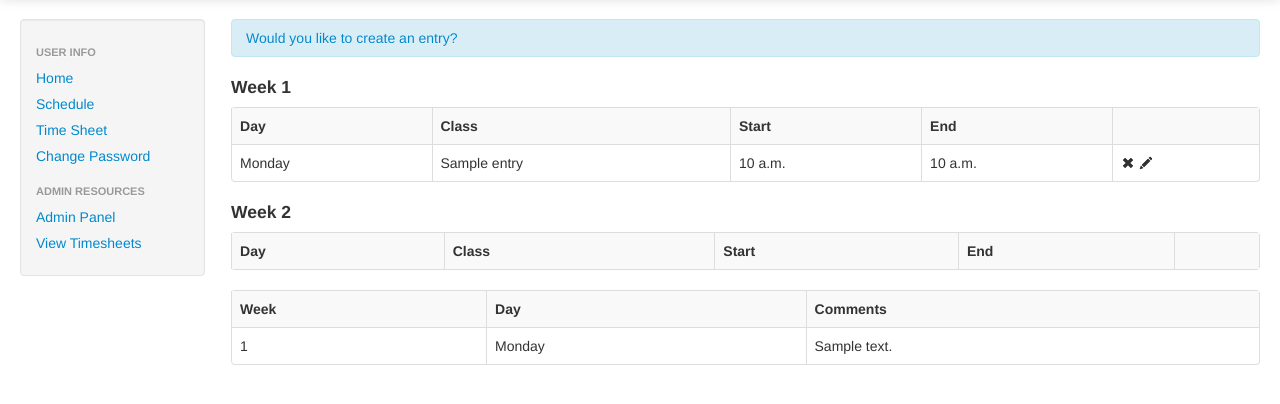
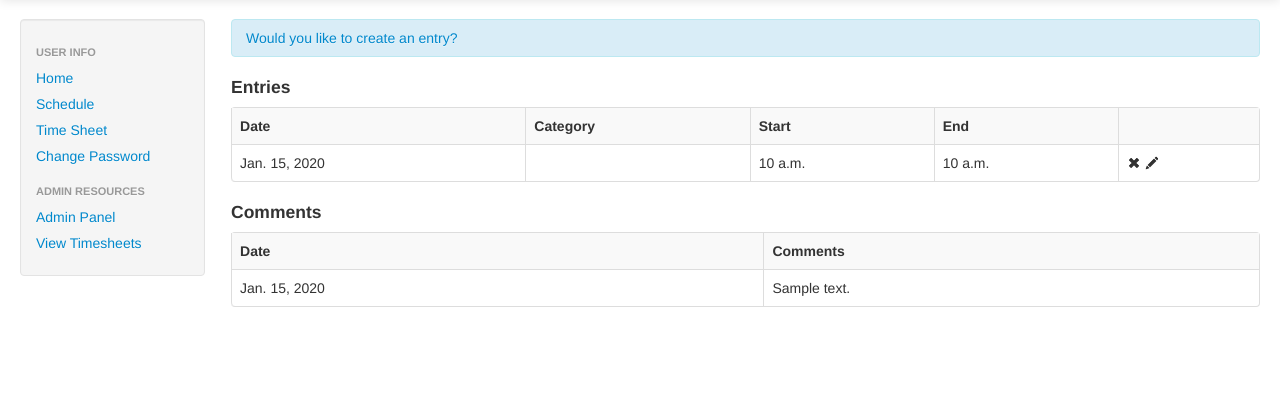
Before and after one commit to MJSteklac/wcc, a Django app: page /timesheet/1/ in a window 1280 px wide. Shown: the part 41-445 px from the top of the page. Run offline with Django 3.2, Linux system fonts and the light colour scheme; a user stored in the database is signed in; tables that the repository leaves empty hold one stand-in row (values such as "Sample post"); lists and menus that the app fills with data are empty; some libraries are stand-ins or nearby versions.

Commit message:
Modified Entries model by adding categories, date and removing week, day. Changed timesheet layout.

```diff
--- a/LabAideSite/TimeSheet/admin.py
+++ b/LabAideSite/TimeSheet/admin.py
@@ -1,7 +1,11 @@
-from TimeSheet.models import PayPeriod
+from TimeSheet.models import PayPeriod, Category
 from django.contrib import admin
 
 class PayPeriodAdmin(admin.ModelAdmin):
 	fields = ['period', 'ends_on']
 
+class CategoryAdmin(admin.ModelAdmin):
+	fields = ['name']
+
 admin.site.register(PayPeriod, PayPeriodAdmin)
+admin.site.register(Category, CategoryAdmin)
--- a/LabAideSite/TimeSheet/models.py
+++ b/LabAideSite/TimeSheet/models.py
@@ -25,17 +25,21 @@
 	def __unicode__(self):
 		return unicode(self.period)
 
+class Category(models.Model):
+	name = models.CharField(max_length=20, primary_key=True)
+
+	def __unicode__(self):
+		return unicode(self.name)
+
 class Entry(models.Model):
 	timesheet = models.ForeignKey(TimeSheet)
-	week = models.IntegerField("Week")
-	day = models.IntegerField(choices=DAYS_OF_WEEK)
-	class_name = models.CharField(max_length=7)
+	category = models.ForeignKey(Category)
 	start = models.TimeField("From")
 	end = models.TimeField("To")
 	comments = models.TextField("Comments")
-
+	date = models.DateField("Date")
 	class Meta:
-		ordering = ['week', 'day', 'start']
+		ordering = ['date', 'start']
 
 	def __unicode__(self):
 		return unicode(self.timesheet)
--- a/LabAideSite/TimeSheet/views.py
+++ b/LabAideSite/TimeSheet/views.py
@@ -2,7 +2,7 @@
 from django.shortcuts import render, render_to_response, get_object_or_404, get_list_or_404
 
 # Import models
-from TimeSheet.models import PayPeriod, TimeSheet, Entry
+from TimeSheet.models import PayPeriod, TimeSheet, Entry, Category
 from django.contrib.auth.models import User
 
 # Import decorators
@@ -22,17 +22,18 @@
 @login_required(login_url='/login/')
 def view(request, payperiod):
 	user = request.user
+	try:
+		categories = get_list_or_404(Category)
+	except:
+		categories = None
 
 	try:
 		timesheet = TimeSheet.objects.get(period=payperiod, user=user)
+		entries = get_list_or_404(Entry, timesheet=timesheet)
 	except:
-		return render_to_response('timesheet/view.html', {'user':user})
+		entries = None
 
-	try:
-		entries = get_list_or_404(Entry, timesheet=timesheet)
-		return render_to_response('timesheet/view.html', {'user':user, 'entries':entries})
-	except:
-		return render_to_response('timesheet/view.html', {'user':user})
+	return render_to_response('timesheet/view.html', {'user':user, 'entries':entries, 'categories':categories})
 
 @login_required(login_url='/login/')
 def add_entry(request, payperiod):
@@ -42,11 +43,12 @@
 def _save(request, payperiod):
 	user = request.user
 	period = PayPeriod.objects.get(period=payperiod)
+	category = Category.objects.get(name=request.POST['category'])
 	ts, created = TimeSheet.objects.get_or_create(period=period, user=user)
 	if created:
 		ts.save()
 
-	entry = Entry(timesheet=ts, week=request.POST['week'], class_name=request.POST['class_name'], day=request.POST['day'], start=request.POST['start'], end=request.POST['end'], comments=request.POST['comments'])
+	entry = Entry(timesheet=ts, category=category, start=request.POST['start'], end=request.POST['end'], comments=request.POST['comments'], date=request.POST['date'])
 	entry.save()
 	return render_to_response('success.html', {'user':user})
 
--- a/LabAideSite/templates/timesheet/add_entry.html
+++ b/LabAideSite/templates/timesheet/add_entry.html
@@ -44,6 +44,12 @@
 			</div>
 		</div>
 		<div class="control-group">
+			<label class="control-label" for="date">Date</label>
+			<div class="controls">
+				<input type="date" id="date">
+			</div>
+		</div>
+		<div class="control-group">
                         <label class=control-label for="comments">Comments</label>
 			<div class="controls">
 				<textarea name="comments" id="comments"></textarea> <br /><br />
--- a/LabAideSite/templates/timesheet/view.html
+++ b/LabAideSite/templates/timesheet/view.html
@@ -5,89 +5,36 @@
 		<a href="#add_entry" role="button" data-toggle="modal">Would you like to create an entry?</a>
 	</div>
 	<div id="timesheet_table">
-		<h4>Week 1</h4>
+		<h4>Entries</h4>
 		<table class="table table-striped table-bordered">
 			<tr>
-				<th>Day</th><th>Class</th><th>Start</th><th>End</th><th></th>
+				<th>Date</th><th>Category</th><th>Start</th><th>End</th><th></th>
 			</tr>
 			{% for entry in entries %}
-				{% if entry.week == 1 %}
 				<tr>
-						<td>
-							{% if entry.day == 0 %}Monday
-							{% elif entry.day == 1 %}Tuesday
-							{% elif entry.day == 2 %}Wednesday
-							{% elif entry.day == 3 %}Thursday
-							{% elif entry.day == 4 %}Friday
-							{% elif entry.day == 5 %}Saturday
-							{% elif entry.day == 6 %}Sunday
-							{% else %}Error
-							{% endif %}
-						</td>
-						<td>{{ entry.class_name }} </td>
+					<td>{{ entry.date }}</td>
+					<td>{{ entry.category }} </td>
 					<td>{{ entry.start }} </td>
 					<td>{{ entry.end }} </td>
 					<td>
 						<a href="_delete/{{ entry.pk }}"><i class="icon-remove"></i></a>
-							<a href="something"?		<i class="icon-pencil"></i></a>
+						<a href="something"><i class="icon-pencil"></i></a>
 					</td>
 				</tr>
-				{% endif %}
 			{% endfor %}
 		</table>
 
-		<h4>Week 2</h4>
+	</div>
+	<div id="comments">
+		<h4>Comments</h4>
 		<table class="table table-striped table-bordered">
 			<tr>
-				<th>Day</th><th>Class</th><th>Start</th><th>End</th><th></th>
-			</tr>
-			{% for entry in entries %}
-				{% if entry.week == 2 %}
-					<tr>
-						<td>
-							{% if entry.day == 0 %}Monday
-							{% elif entry.day == 1 %}Tuesday
-							{% elif entry.day == 2 %}Wednesday
-							{% elif entry.day == 3 %}Thursday
-							{% elif entry.day == 4 %}Friday
-							{% elif entry.day == 5 %}Saturday
-							{% elif entr.day == 6 %}Sunday
-							{% else %}Error
-							{% endif %}
-						</td>
-						<td>{{ entry.class_name }} </td>
-						<td>{{ entry.start }} </td>
-						<td>{{ entry.end }} </td>
-						<td>
-							<a href="_delete/{{ entry.pk }}"><i class="icon-remove"></i></a>
-							<a href="something"?            <i class="icon-pencil"></i></a>
-						</td>
-					</tr>
-				{% endif %}
-			{% endfor %}
-		</table>
-	</div>
-	<div id="comments">
-		<table class="table table-striped table-bordered">
-			<tr>
-				<th>Week</th>
-				<th>Day</th>
+				<th>Date</th>
 				<th>Comments</th>
 			{% for entry in entries %}
 				{% if entry.comments %}
 					<tr>
-						<td>{{ entry.week }}</td>
-						<td>
-                                                        {% if entry.day == 0 %}Monday
-                                                        {% elif entry.day == 1 %}Tuesday
-                                                        {% elif entry.day == 2 %}Wednesday
-                                                        {% elif entry.day == 3 %}Thursday
-                                                        {% elif entry.day == 4 %}Friday
-                                                        {% elif entry.day == 5 %}Saturday
-                                                        {% elif entr.day == 6 %}Sunday
-                                                        {% else %}Error
-                                                        {% endif %}
-                                                </td>
+						<td>{{ entry.date }}</td>
 						<td>{{ entry.comments }}</td>
 					</tr>
 				{% endif %}
@@ -103,32 +50,13 @@
 			<form id="form" class="form-horizontal" action="_save" method="POST">
 				{% csrf_token %}
 				<div class="control-group">
-					<label class="control-label" for="week">Week</label>
+		                        <label class=control-label for="category">Category</label>
 					<div class="controls">
-						<select name="week" id="week">
-							<option value=1>1</option>
-							<option value=2>2</option>
+						<select name="category" id="category" required>
+						{% for category in categories %}
+							<option value="{{category.name}}">{{category.name}}</option>
+						{% endfor %}
 						</select>
-					</div>
-				</div>
-				<div class="control-group">
-					<label class="control-label" for="day">Day</label>
-					<div class="controls">
-						<select name="day" id="day">
-							<option value=0>Monday</option>
-							<option value=1>Tuesday</option>
-							<option value=2>Wednesday</option>
-							<option value=3>Thursday</option>
-							<option value=4>Friday</option>
-							<option value=5>Saturday</option>
-							<option value=6>Sunday</option>
-						</select>
-					</div>
-				</div>
-				<div class="control-group">
-		                        <label class=control-label for="class">Class</label>
-					<div class="controls">
-						<input type="text" name="class_name" id="class" required>
 					</div>
 				</div>
 				<div class="control-group">
@@ -144,6 +72,12 @@
 					</div>
 				</div>
 				<div class="control-group">
+					<label class="control-label" for="date">Date</label>
+					<div class="controls">
+						<input type="date" name="date" id="date" required>
+					</div>
+				</div>
+				<div class="control-group">
 		                        <label class=control-label for="comments">Comments</label>
 					<div class="controls">
 						<textarea name="comments" id="comments"></textarea> <br /><br />
```
Lines whose indentation alone changed are shown as unchanged.
